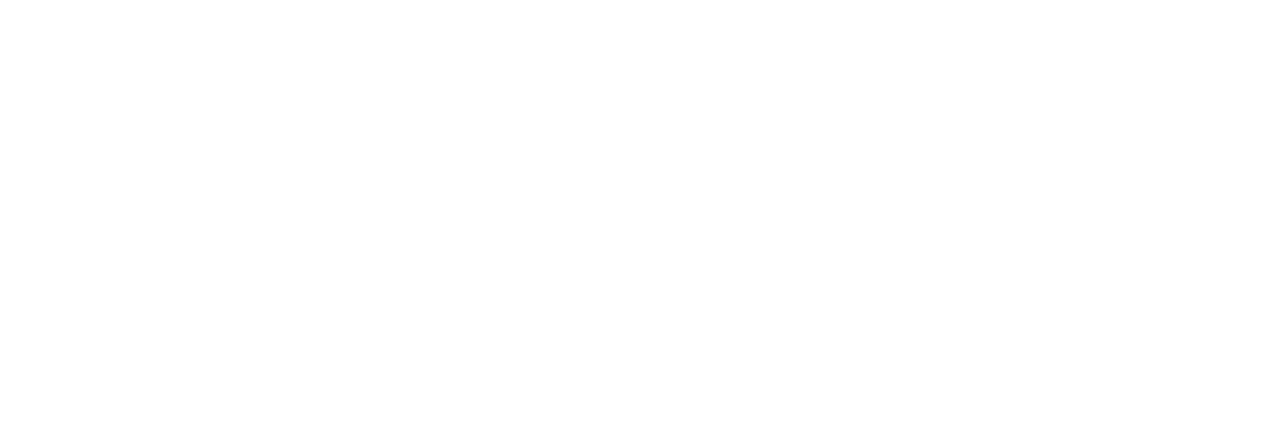
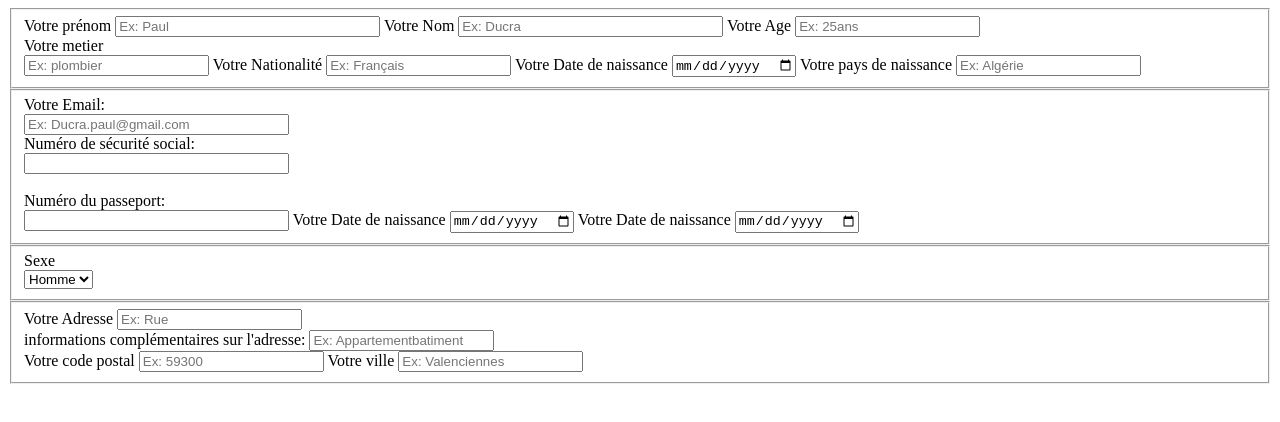
Before and after one commit to Dihia-003/formulaire-HTML5, a plain HTML site: page index.html in a window 1280 px wide. Drawn offline with Linux system fonts and the light colour scheme.

Commit message:
modif index.html

```diff
--- a/index.html
+++ b/index.html
@@ -6,6 +6,83 @@
     <title>Document</title>
 </head>
 <body>
+    <section>
+        <form action="" method="get">
 
+
+
+                <fieldset>
+                 <label for="Prenom"> Votre prénom</label>
+                 <input type="text" name="prenom" id="Prenom" placeholder="Ex: Paul" size="30" maxlength="28">
+                 <label for="Nom" action="Nom"> Votre Nom</label>
+                 <input type="text" name="Nom" id="Nom" placeholder="Ex: Ducra" size="30" maxlength="28">
+
+                 <label for="Age">Votre Age</label>
+                 <input type="text" name="Age" id="Age" placeholder="Ex: 25ans" size="size="30" maxlength="28">
+
+                 <br><label for="metierexcerce">Votre metier</label>
+                 <br><input type="text" name="Metierexcerce" id="Metierexcerce" placeholder="Ex: plombier" size="size="30" maxlength="28">
+
+                 <label for="Nationalité"> Votre Nationalité</label>
+                 <input type="text" name="Nationalité" id="Nationalité" placeholder="Ex: Français" size="20" maxlength="18">
+
+                 <label for="Datedenaissance"> Votre Date de naissance</label>
+                 <input type="date" name="Datedenaissance" id="Datedenaissance" placeholder="Ex: 03/11/2001 " size="20" maxlength="18">
+
+                 <label for="Pays de naissance"> Votre pays de naissance</label>
+                 <input type="text" name="Paysdenaissance" id="Paysdenaissance" placeholder="Ex: Algérie " size="20" maxlength="18">
+
+             </fieldset>
+
+                <fieldset>
+                    <label>Votre Email</label>:<br>
+                    <input type="email" name="email" id="email" placeholder="Ex: Ducra.paul@gmail.com" size="30" maxlength="28">
+
+                    <br><label>Numéro de sécurité social</label>:<br>
+                    <input type="text" name="Numérodesécurité social" id="Numérodeécuritésocial" size="30" maxlength="28"><br>
+
+                    <br><label>Numéro du passeport</label>:<br>
+                    <input type="text" name="Numérodupasseport" id="Numéroupasseport" size="30" maxlength="28">
+
+                    <label for="Datedenaissance"> Votre Date de naissance</label>
+                    <input type="date" name="Datededélivrancedupasseport" id="Datededélivrancedupasseport" placeholder="Ex: 03/11/2021 " size="20" maxlength="18">
+
+                    <label for="Date de naissance"> Votre Date de naissance</label>
+                    <input type="date" name="Datedevaliditédupasseport" id="Datedevaliditédupasseport" placeholder="Ex: 03/11/2030 " size="20" maxlength="18">
+                </fieldset>
+
+                <fieldset>
+                    <label for="Sexe">Sexe</label><br>
+                    <select name="Sexe" id="Sexe">
+                        <option value="Homme">Homme</option>
+                        <option value="Femme">Femme</option>
+                        <option value="Autres">Autre</option>
+                    </select>
+                </fieldset>
+
+                <fieldset>
+                    <label for="Adresse">Votre Adresse</label>
+                    <input type="Adresse" name="Adresse" id="Adresse" placeholder="Ex: Rue" size="20" maxlength="18">
+
+                    <br><label for="informationscomplémentairessurl'adresse">informations complémentaires sur l'adresse</label>:
+                    <input type="adresse" name="informationscomplémentairessurl'adresse" id="Adresse" placeholder="Ex: Appartementbatiment" size="20" maxlength="18"><br>
+
+                    <label for="codepostal"> Votre code postal</label>
+                    <input type="adresse" name="codepostal" minlength="5" maxlenght="5" id="adresse" placeholder="Ex: 59300" size="20" maxlength="18">
+
+                    <label for="ville"> Votre ville</label>
+                    <input type="adresse" name="ville" id="adresse" placeholder="Ex: Valenciennes" size="20" maxlength="18">
+
+
+
+
+
+
+                </fieldset>
+
+
+
+
+    </section>
 </body>
 </html>
```
